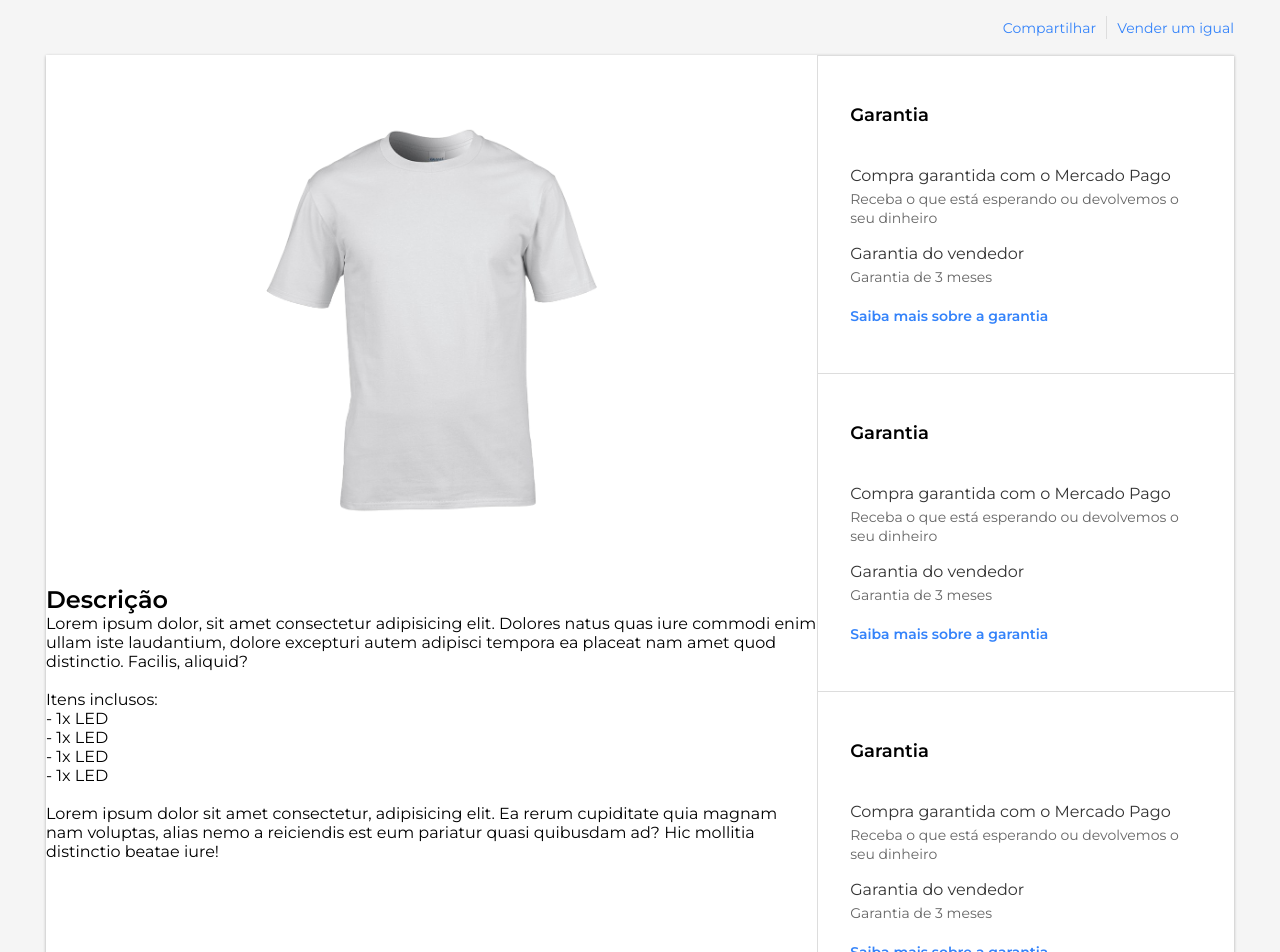
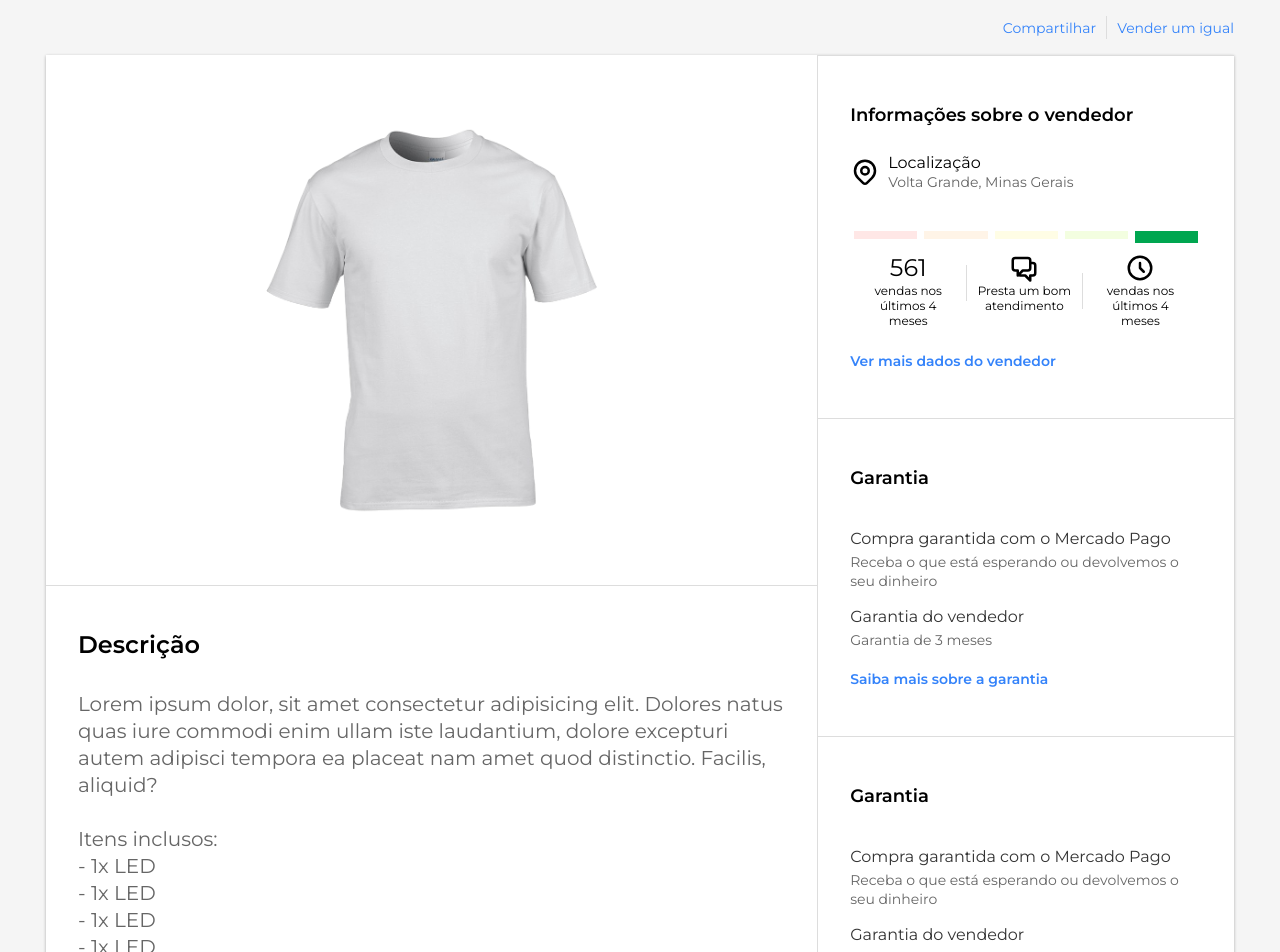
Before and after one commit to the-one-who-knoccks/UI-Clone-MercadoLivre, a React (Create React App) app: page / in a window 1280 px wide. Shown: the top 952 px of the page. Built offline with nearby package versions, Linux system fonts and the light colour scheme; the HTML template or start-up script is replaced by a standard one.

Commit message:
:sparkles: Edited Product component

```diff
--- a/src/components/Product/index.tsx
+++ b/src/components/Product/index.tsx
@@ -3,6 +3,7 @@ import React from 'react';
 import { Container, Row, Panel, Column, Gallery, Section, Description } from './styles';
 
 import tshirtImage from '../../assets/tshirt.png';
+import SellerInfo from '../SellerInfo';
 
 const Product: React.FC = () => {
   return (
@@ -22,8 +23,8 @@ const Product: React.FC = () => {
         </Column>
 
         <Column>
-          {/*<ProductAction />
-          <SellerInfo /> */}
+          {/*<ProductAction /> */}
+          <SellerInfo />
 
           <WarrantySection />
           <WarrantySection />
--- a/src/components/Product/styles.ts
+++ b/src/components/Product/styles.ts
@@ -91,5 +91,17 @@ export const Section = styled.div`
 `;
 
 export const Description = styled.div`
+  border-top: 1px solid var(--color-border);
+  padding: 44px 32px;
 
+  > h2 {
+    font-size: 24px;
+    margin-bottom: 32px;
+  }
+
+  > p {
+    font-size: 20px;
+    color: var(--color-gray);
+    line-height: 27px;
+  }
 `;
```
